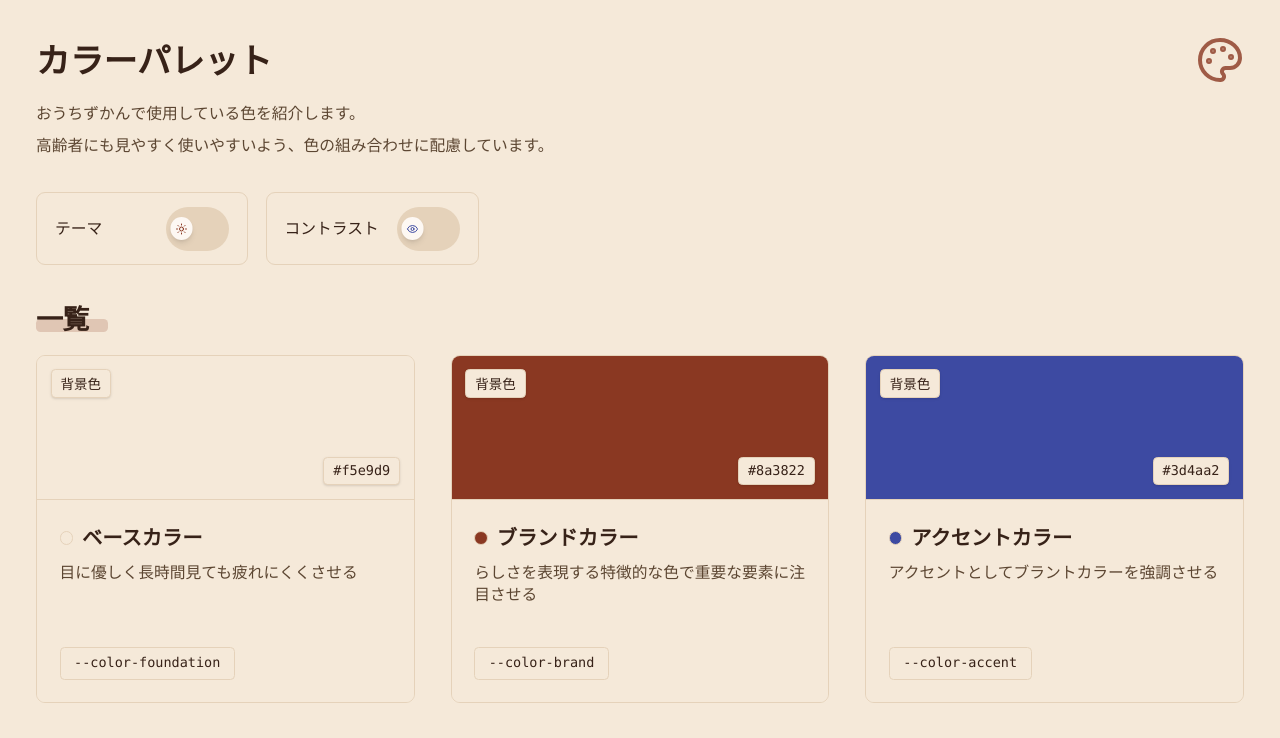
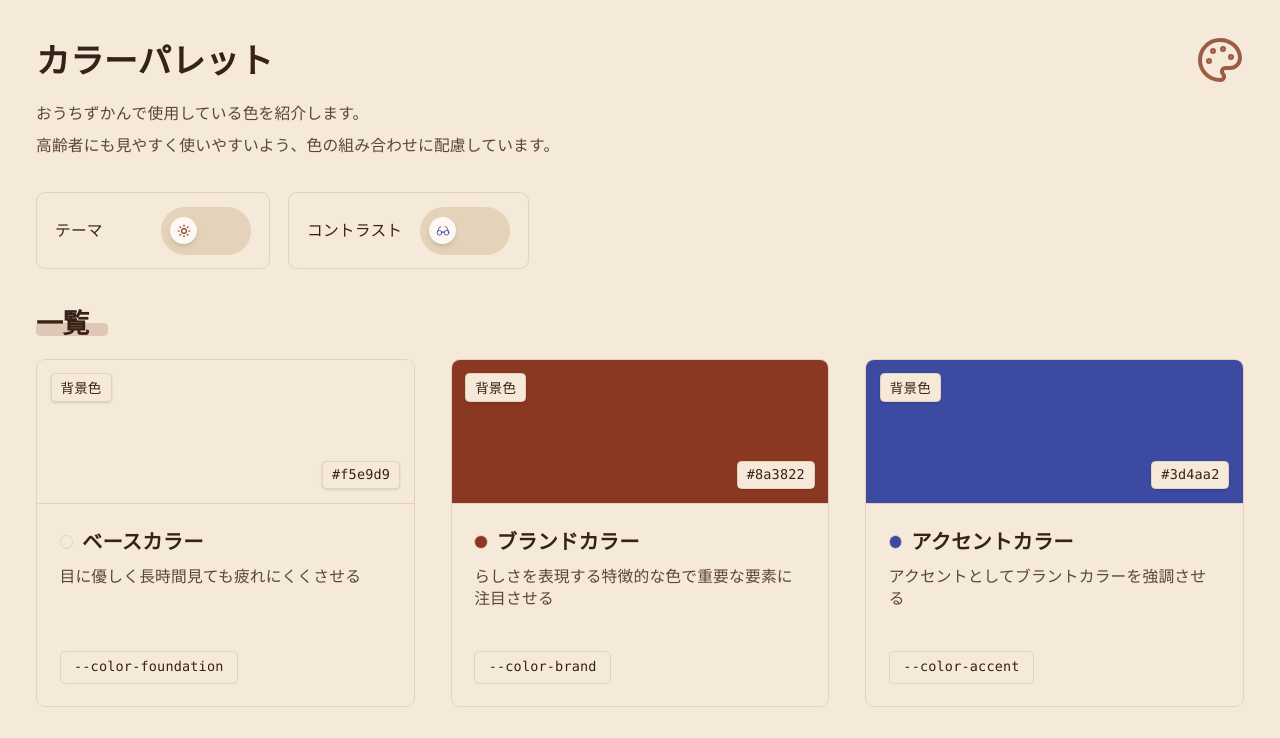
Before and after one commit to nnst0knnt/ourchizukan, a Next.js app: page /playgrounds/color-palette in a window 1280 px wide. Shown: the top 738 px of the page. Built offline with nearby package versions, Linux system fonts and the light colour scheme.

Commit message:
💄 base element styling

```diff
--- a/app/playgrounds/color-palette/page.tsx
+++ b/app/playgrounds/color-palette/page.tsx
@@ -3,7 +3,7 @@
 import { useContrast, useTheme } from "@/hooks";
 import { evaluateContrast, varsToHex } from "@/styles/functions";
 import { cn } from "@/styles/functions";
-import { Eye, EyeOff, Moon, Palette, Sun } from "lucide-react";
+import { Glasses, Moon, Palette, Sun } from "lucide-react";
 
 type Color = {
   name: string;
@@ -142,11 +142,11 @@ export default function ColorPalette() {
   if (!theme.value || !contrast.value) return null;
 
   return (
-    <div className="min-h-screen bg-foundation text-primary flex flex-col antialiased">
-      <div className="flex-1 flex flex-col gap-4 md:gap-6 lg:gap-8 px-4 md:px-6 lg:px-8 py-4 md:py-6 lg:py-8 max-w-6xl mx-auto w-full">
-        <div className="flex flex-col gap-8">
+    <div className="flex min-h-screen flex-col bg-foundation text-primary antialiased">
+      <div className="mx-auto flex w-full max-w-6xl flex-1 flex-col gap-4 px-4 py-4 md:gap-6 md:px-6 md:py-6 lg:gap-8 lg:px-8 lg:py-8">
+        <div className="flex flex-col gap-6 md:gap-8">
           <div className="relative flex flex-col gap-4 bg-foundation">
-            <h1 className="flex flex-row gap-2 items-center justify-between text-3xl font-bold text-primary">
+            <h1 className="flex flex-row items-center justify-between gap-2 font-bold text-3xl text-primary">
               <span>カラーパレット</span>
               <span className="text-brand opacity-80">
                 <Palette size={48} />
@@ -163,16 +163,16 @@ export default function ColorPalette() {
             </div>
           </div>
 
-          <div className="flex flex-wrap gap-4 items-center bg-foundation">
-            <div className="min-w-47 flex items-center justify-between gap-4 px-4 py-3 rounded-lg border border-outline bg-foundation">
-              <span className="text-sm font-medium flex items-center gap-2 text-primary">
+          <div className="flex flex-col flex-wrap items-start gap-4 bg-foundation md:flex-row md:items-center">
+            <div className="flex min-w-full items-center justify-between gap-4 rounded-lg border border-outline bg-foundation px-4 py-3 md:min-w-52">
+              <span className="flex items-center gap-2 font-medium text-primary text-sm">
                 テーマ
               </span>
               <button
                 type="button"
                 onClick={theme.toggle}
                 className={cn(
-                  "relative inline-flex h-7 w-14 items-center rounded-full transition-colors focus:outline-none focus:ring-2 focus:ring-focus",
+                  "relative inline-flex h-7 w-20 items-center rounded-full transition-colors focus:outline-none focus:ring-2 focus:ring-focus",
                   theme.isDark ? "bg-brand" : "bg-outline",
                 )}
                 aria-checked={theme.isDark}
@@ -185,27 +185,27 @@ export default function ColorPalette() {
               >
                 <span
                   className={cn(
-                    "flex h-5 w-5 items-center justify-center rounded-full bg-foreground shadow-md transition-transform",
-                    theme.isDark ? "translate-x-8" : "translate-x-1",
+                    "flex h-6 w-6 items-center justify-center rounded-full bg-foreground shadow-md transition-transform",
+                    theme.isDark ? "translate-x-12" : "translate-x-2",
                   )}
                 >
                   {theme.isLight ? (
-                    <Sun size={12} className="text-brand" />
+                    <Sun size={14} className="text-brand" />
                   ) : (
-                    <Moon size={12} className="text-brand" />
+                    <Moon size={14} className="text-brand" />
                   )}
                 </span>
               </button>
             </div>
-            <div className="min-w-47 flex items-center justify-between gap-4 px-4 py-3 rounded-lg border border-outline bg-foundation">
-              <span className="text-sm font-medium flex items-center gap-2 text-primary">
+            <div className="flex min-w-full items-center justify-between gap-4 rounded-lg border border-outline bg-foundation px-4 py-3 md:min-w-52">
+              <span className="flex items-center gap-2 font-medium text-primary text-sm">
                 コントラスト
               </span>
               <button
                 type="button"
                 onClick={contrast.toggle}
                 className={cn(
-                  "relative inline-flex h-7 w-14 items-center rounded-full transition-colors focus:outline-none focus:ring-2 focus:ring-focus",
+                  "relative inline-flex h-7 w-20 items-center rounded-full transition-colors focus:outline-none focus:ring-2 focus:ring-focus",
                   contrast.isHigh ? "bg-accent" : "bg-outline",
                 )}
                 aria-checked={contrast.isHigh}
@@ -218,14 +218,22 @@ export default function ColorPalette() {
               >
                 <span
                   className={cn(
-                    "flex h-5 w-5 items-center justify-center rounded-full bg-foreground shadow-md transition-transform",
-                    contrast.isHigh ? "translate-x-8" : "translate-x-1",
+                    "flex h-6 w-6 items-center justify-center rounded-full bg-foreground shadow-md transition-transform",
+                    contrast.isHigh ? "translate-x-12" : "translate-x-2",
                   )}
                 >
                   {contrast.isNormal ? (
-                    <Eye size={12} className="text-accent" />
+                    <Glasses
+                      size={14}
+                      className="text-accent"
+                      strokeWidth={1.5}
+                    />
                   ) : (
-                    <EyeOff size={12} className="text-accent" />
+                    <Glasses
+                      size={14}
+                      className="text-accent"
+                      strokeWidth={3}
+                    />
                   )}
                 </span>
               </button>
@@ -235,33 +243,33 @@ export default function ColorPalette() {
 
         <div className="flex flex-col gap-8">
           <section className="flex flex-col gap-4">
-            <h2 className="text-2xl font-bold tracking-tight relative inline-flex items-center">
+            <h2 className="relative inline-flex items-center font-bold text-2xl tracking-tight">
               <span className="relative z-10">一覧</span>
-              <span className="absolute bottom-1 left-0 w-16 h-3 bg-brand opacity-20 z-0 rounded-sm" />
+              <span className="absolute bottom-1 left-0 z-0 h-3 w-16 rounded-sm bg-brand opacity-20" />
             </h2>
 
-            <div className="grid grid-cols-1 md:grid-cols-2 lg:grid-cols-3 gap-4 md:gap-6 lg:gap-8">
+            <div className="grid grid-cols-1 gap-4 md:grid-cols-2 md:gap-6 lg:grid-cols-3 lg:gap-8">
               {colors.map((color) => (
                 <div
                   key={color.cssVar}
-                  className="flex flex-col rounded-lg overflow-hidden group/card transition-all duration-300 hover:shadow-lg border border-outline"
+                  className="group/card flex flex-col overflow-hidden rounded-lg border border-outline transition-all duration-300 hover:shadow-lg"
                 >
                   <div
-                    className={`h-32 ${color.className} relative group-hover/card:h-36 transition-all duration-300 flex items-end justify-end border-b border-outline`}
+                    className={`h-32 ${color.className} relative flex items-end justify-end border-outline border-b transition-all duration-300 group-hover/card:h-36`}
                   >
-                    <div className="absolute top-3 left-3 bg-foundation border border-outline text-primary text-xs font-medium px-2 py-1 rounded shadow-sm">
+                    <div className="absolute top-3 left-3 rounded border border-outline bg-foundation px-2 py-1 font-medium text-primary text-xs shadow-sm">
                       {color.category}
                     </div>
-                    <div className="bg-foundation border border-outline text-primary text-xs font-mono px-2 py-1 m-3 rounded shadow-sm">
+                    <div className="m-3 rounded border border-outline bg-foundation px-2 py-1 font-mono text-primary text-xs shadow-sm">
                       {varsToHex(color.cssVar)}
                     </div>
                   </div>
 
-                  <div className="min-h-45 flex flex-col justify-between gap-4 p-5 flex-1 bg-foundation">
+                  <div className="flex min-h-45 flex-1 flex-col justify-between gap-4 bg-foundation p-5">
                     <div className="flex flex-col gap-1.5">
-                      <h3 className="font-bold text-lg flex items-center gap-2 text-primary">
+                      <h3 className="flex items-center gap-2 font-bold text-lg text-primary">
                         <span
-                          className={`inline-block w-3 h-3 rounded-full ${color.className} border border-outline`}
+                          className={`inline-block h-3 w-3 rounded-full ${color.className} border border-outline`}
                         />
                         {color.name}
                       </h3>
@@ -271,7 +279,7 @@ export default function ColorPalette() {
                     </div>
 
                     <div className="flex justify-start">
-                      <code className="bg-foundation border border-outline px-3 py-1.5 rounded text-xs font-mono text-primary">
+                      <code className="rounded border border-outline bg-foundation px-3 py-1.5 font-mono text-primary text-xs">
                         {color.cssVar}
                       </code>
                     </div>
@@ -282,12 +290,12 @@ export default function ColorPalette() {
           </section>
 
           <section className="flex flex-col gap-4">
-            <h2 className="text-2xl font-bold tracking-tight relative inline-flex items-center">
+            <h2 className="relative inline-flex items-center font-bold text-2xl tracking-tight">
               <span className="relative z-10">評価</span>
-              <span className="absolute bottom-1 left-0 w-28 h-3 bg-accent opacity-20 z-0 rounded-sm" />
+              <span className="absolute bottom-1 left-0 z-0 h-3 w-28 rounded-sm bg-accent opacity-20" />
             </h2>
 
-            <div className="grid grid-cols-1 lg:grid-cols-2 gap-8">
+            <div className="grid grid-cols-1 gap-8 lg:grid-cols-2">
               {evaluations.map((evaluation) => {
                 const evaluated = evaluateContrast(
                   varsToHex(evaluation.foreground),
@@ -297,41 +305,41 @@ export default function ColorPalette() {
                 return (
                   <div
                     key={evaluation.name}
-                    className="flex flex-col rounded-lg overflow-hidden group/card transition-all duration-300 hover:shadow-lg border border-outline"
+                    className="group/card flex flex-col overflow-hidden rounded-lg border border-outline transition-all duration-300 hover:shadow-lg"
                   >
                     <div
-                      className="flex flex-col items-center justify-center gap-2 py-10 px-6 group-hover/card:py-12 transition-all duration-300 relative border-b border-outline"
+                      className="relative flex flex-col items-center justify-center gap-2 border-outline border-b px-6 py-10 transition-all duration-300 group-hover/card:py-12"
                       style={{
                         backgroundColor: varsToHex(evaluation.background),
                         color: varsToHex(evaluation.foreground),
                       }}
                     >
-                      <span className="font-bold text-xl text-center">
+                      <span className="text-center font-bold text-xl">
                         {evaluation.name}
                       </span>
-                      <span className="text-sm text-center">
+                      <span className="text-center text-sm">
                         {evaluation.description}
                       </span>
                     </div>
 
-                    <div className="flex flex-col gap-5 p-5 bg-foundation">
+                    <div className="flex flex-col gap-5 bg-foundation p-5">
                       <div className="flex flex-col gap-4">
-                        <div className="flex items-center justify-between p-3 rounded-lg border border-outline bg-foundation">
+                        <div className="flex items-center justify-between rounded-lg border border-outline bg-foundation p-3">
                           <div className="flex flex-col gap-1">
-                            <span className="text-xs font-medium text-secondary">
+                            <span className="font-medium text-secondary text-xs">
                               視認性スコア
                             </span>
                             <div className="flex items-baseline gap-1 text-primary">
-                              <span className="text-xl font-bold">
+                              <span className="font-bold text-xl">
                                 {evaluated.ratio.toFixed(2)}
                               </span>
-                              <span className="text-xs text-secondary">
+                              <span className="text-secondary text-xs">
                                 /10
                               </span>
                             </div>
                           </div>
                           <div
-                            className="px-4 py-2 rounded-full text-sm font-bold text-foreground flex items-center gap-2 shadow-sm"
+                            className="flex items-center gap-2 rounded-full px-4 py-2 font-bold text-foreground text-sm shadow-sm"
                             style={{ backgroundColor: evaluated.color }}
                           >
                             {evaluated.badge}
@@ -339,7 +347,7 @@ export default function ColorPalette() {
                         </div>
 
                         <div className="flex flex-col gap-2">
-                          <div className="h-3 bg-outline/10 rounded-full overflow-hidden border border-outline">
+                          <div className="h-3 overflow-hidden rounded-full border border-outline bg-outline/10">
                             <div
                               className="h-full rounded-full"
                               style={{
@@ -349,9 +357,9 @@ export default function ColorPalette() {
                             />
                           </div>
 
-                          <p className="text-xs text-secondary flex items-center gap-2">
+                          <p className="flex items-center gap-2 text-secondary text-xs">
                             <span
-                              className="inline-block w-3 h-3 rounded-full border border-outline"
+                              className="inline-block h-3 w-3 rounded-full border border-outline"
                               style={{ backgroundColor: evaluated.color }}
                             />
                             <span>{evaluated.description}</span>
--- a/components/elements/icon-button.tsx
+++ b/components/elements/icon-button.tsx
@@ -127,17 +127,17 @@ export const IconButton = forwardRef<HTMLButtonElement, IconButtonProps>(
           {tooltip && (
             <div
               className={cn(
-                "flex items-center absolute bottom-full left-1/2 transform -translate-x-1/2 -translate-y-2 rounded shadow-md whitespace-nowrap z-50 transition-opacity duration-200",
+                "-translate-x-1/2 -translate-y-2 absolute bottom-full left-1/2 z-50 flex transform items-center whitespace-nowrap rounded shadow-md transition-opacity duration-200",
                 tooltipStyles[kind],
                 tooltipSizeStyles[size],
                 enabledTooltip
                   ? "opacity-100"
-                  : "opacity-0 pointer-events-none",
+                  : "pointer-events-none opacity-0",
               )}
               aria-hidden={!enabledTooltip}
             >
               <span>{tooltip}</span>
-              <div className="absolute top-full left-1/2 transform -translate-x-1/2 -translate-y-px">
+              <div className="-translate-x-1/2 -translate-y-px absolute top-full left-1/2 transform">
                 <div
                   className={cn(
                     "border-8 border-transparent",
--- /dev/null
+++ b/styles/bases.css
@@ -0,0 +1,77 @@
+@layer base {
+  /* スクロールの挙動 */
+  html {
+    scroll-behavior: smooth;
+    scroll-padding-top: 1rem;
+  }
+
+  /* 動きを減らす設定がある場合はスムーズスクロールを無効化 */
+  @media (prefers-reduced-motion: reduce) {
+    html {
+      scroll-behavior: auto;
+    }
+  }
+
+  /* 基本的な文字間隔 */
+  body {
+    letter-spacing: 0.01em;
+    line-height: 1.8;
+  }
+
+  /* ホバー状態のカーソルを指定 */
+  button:not(:disabled),
+  [role="button"]:not(:disabled) {
+    cursor: pointer;
+  }
+
+  /* ボタン、リンク、その他クリック可能要素の最小サイズ */
+  button,
+  [role="button"],
+  a,
+  input[type="button"],
+  input[type="submit"],
+  input[type="reset"],
+  select {
+    min-height: 48px;
+    min-width: 48px;
+  }
+
+  /* モバイル向けの拡大サイズ */
+  @media (max-width: 768px) {
+    button,
+    [role="button"],
+    a,
+    input[type="button"],
+    input[type="submit"],
+    input[type="reset"],
+    select {
+      min-height: 56px;
+      min-width: 56px;
+    }
+  }
+
+  /* 小さいテキストリンクなどのための垂直方向の余白調整 */
+  a:not(.inline-link),
+  button:not(.inline-button) {
+    padding-top: 0.5rem;
+    padding-bottom: 0.5rem;
+  }
+
+  /* テキスト入力系フォーム要素の最小サイズと余白指定 */
+  input:not([type="checkbox"]):not([type="radio"]),
+  textarea {
+    min-height: 48px;
+    padding: 0.75rem 1rem;
+    border-radius: 0.375rem;
+    border: 1px solid var(--color-outline);
+  }
+
+  /* モバイル向けのフォーム要素サイズ拡大 */
+  @media (max-width: 768px) {
+    input:not([type="checkbox"]):not([type="radio"]),
+    textarea {
+      min-height: 56px;
+      padding: 0.875rem 1.25rem;
+    }
+  }
+}
--- a/styles/globals.css
+++ b/styles/globals.css
@@ -1,134 +1,5 @@
 @import "tailwindcss";
 @import "tw-animate-css";
+@import "./bases.css";
+@import "./modes.css";
 @config '../tailwind.config.ts';
-
-/* デフォルト */
-:root {
-  --color-foundation: #f5e9d9;
-  --color-brand: #8a3822;
-  --color-accent: #3d4aa2;
-  --color-foreground: #fdf8f3;
-  --color-primary: #372218;
-  --color-secondary: #5c4632;
-  --color-success: #3c5e00;
-  --color-error: #a81c00;
-  --color-focus: #e28d70;
-  --color-outline: #e5d2ba;
-  --size-scale: 1;
-}
-
-/* 文字サイズ小 */
-[data-size="small"] {
-  --size-scale: 0.85;
-}
-
-/* 文字サイズ中 */
-[data-size="normal"] {
-  --size-scale: 1;
-}
-
-/* 文字サイズ大 */
-[data-size="large"] {
-  --size-scale: 1.2;
-}
-
-/* ライトモード */
-[data-theme="light"] {
-  --color-foundation: #f5e9d9;
-  --color-brand: #8a3822;
-  --color-accent: #3d4aa2;
-  --color-foreground: #fdf8f3;
-  --color-primary: #372218;
-  --color-secondary: #5c4632;
-  --color-success: #3c5e00;
-  --color-error: #a81c00;
-  --color-focus: #e28d70;
-  --color-outline: #e5d2ba;
-}
-
-/* ダークモード */
-[data-theme="dark"] {
-  --color-foundation: #211e1b;
-  --color-brand: #8d381b;
-  --color-accent: #4349a7;
-  --color-foreground: #f8f5f0;
-  --color-primary: #f5edd8;
-  --color-secondary: #d5c6a9;
-  --color-success: #355a00;
-  --color-error: #9e230b;
-  --color-focus: #f5b799;
-  --color-outline: #3d3630;
-}
-
-/* ライトモード + 高コントラスト */
-[data-theme="light"][data-contrast="high"] {
-  --color-foundation: #f0f0f0;
-  --color-brand: #96371c;
-  --color-accent: #3b4da0;
-  --color-foreground: #ffffff;
-  --color-primary: #000000;
-  --color-secondary: #333333;
-  --color-success: #3e6300;
-  --color-error: #b30000;
-  --color-focus: #c25b3a;
-  --color-outline: #cccccc;
-}
-
-/* ダークモード + 高コントラスト */
-[data-theme="dark"][data-contrast="high"] {
-  --color-foundation: #1a1a1a;
-  --color-brand: #963511;
-  --color-accent: #464ca0;
-  --color-foreground: #ffffff;
-  --color-primary: #ffffff;
-  --color-secondary: #e0e0e0;
-  --color-success: #316200;
-  --color-error: #a02a1b;
-  --color-focus: #ffbfaa;
-  --color-outline: #4d4d4d;
-}
-
-html {
-  font-size: calc(18px * var(--size-scale, 1));
-}
-
-@layer base {
-  /* ホバー状態のカーソルを指定 */
-  button:not(:disabled),
-  [role="button"]:not(:disabled) {
-    cursor: pointer;
-  }
-
-  /* ボタン、リンク、その他のクリック可能要素に最小サイズを指定 */
-  button,
-  [role="button"],
-  a,
-  input[type="button"],
-  input[type="submit"],
-  input[type="reset"],
-  select,
-  .touch-target {
-    min-height: 44px;
-    min-width: 44px;
-  }
-
-  /* 小さいテキストリンクなどのための垂直方向の余白調整 */
-  a:not(.inline-link),
-  button:not(.inline-button) {
-    padding-top: 0.5rem;
-    padding-bottom: 0.5rem;
-  }
-
-  /* フォーカス状態の視覚的強調 */
-  :focus-visible {
-    outline: 2px solid var(--color-focus);
-    outline-offset: 2px;
-  }
-
-  /* タッチターゲットユーティリティクラス */
-  .touch-target {
-    display: inline-flex;
-    align-items: center;
-    justify-content: center;
-  }
-}
--- /dev/null
+++ b/styles/modes.css
@@ -0,0 +1,89 @@
+/* デフォルト */
+:root {
+  --color-foundation: #f5e9d9;
+  --color-brand: #8a3822;
+  --color-accent: #3d4aa2;
+  --color-foreground: #fdf8f3;
+  --color-primary: #372218;
+  --color-secondary: #5c4632;
+  --color-success: #3c5e00;
+  --color-error: #a81c00;
+  --color-focus: #e28d70;
+  --color-outline: #e5d2ba;
+  --size-scale: 1;
+}
+
+/* 文字サイズ小 */
+[data-size="small"] {
+  --size-scale: 0.85;
+}
+
+/* 文字サイズ中 */
+[data-size="normal"] {
+  --size-scale: 1;
+}
+
+/* 文字サイズ大 */
+[data-size="large"] {
+  --size-scale: 1.2;
+}
+
+/* ライトモード */
+[data-theme="light"] {
+  --color-foundation: #f5e9d9;
+  --color-brand: #8a3822;
+  --color-accent: #3d4aa2;
+  --color-foreground: #fdf8f3;
+  --color-primary: #372218;
+  --color-secondary: #5c4632;
+  --color-success: #3c5e00;
+  --color-error: #a81c00;
+  --color-focus: #e28d70;
+  --color-outline: #e5d2ba;
+}
+
+/* ダークモード */
+[data-theme="dark"] {
+  --color-foundation: #211e1b;
+  --color-brand: #8d381b;
+  --color-accent: #4349a7;
+  --color-foreground: #f8f5f0;
+  --color-primary: #f5edd8;
+  --color-secondary: #d5c6a9;
+  --color-success: #355a00;
+  --color-error: #9e230b;
+  --color-focus: #f5b799;
+  --color-outline: #3d3630;
+}
+
+/* ライトモード + 高コントラスト */
+[data-theme="light"][data-contrast="high"] {
+  --color-foundation: #f0f0f0;
+  --color-brand: #96371c;
+  --color-accent: #3b4da0;
+  --color-foreground: #ffffff;
+  --color-primary: #000000;
+  --color-secondary: #333333;
+  --color-success: #3e6300;
+  --color-error: #b30000;
+  --color-focus: #c25b3a;
+  --color-outline: #cccccc;
+}
+
+/* ダークモード + 高コントラスト */
+[data-theme="dark"][data-contrast="high"] {
+  --color-foundation: #1a1a1a;
+  --color-brand: #963511;
+  --color-accent: #464ca0;
+  --color-foreground: #ffffff;
+  --color-primary: #ffffff;
+  --color-secondary: #e0e0e0;
+  --color-success: #316200;
+  --color-error: #a02a1b;
+  --color-focus: #ffbfaa;
+  --color-outline: #4d4d4d;
+}
+
+html {
+  font-size: calc(18px * var(--size-scale, 1));
+}
```
Also changed, not shown: biome.json (+12 -1 lines).
